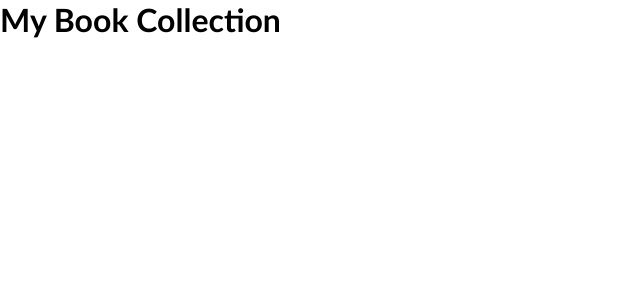
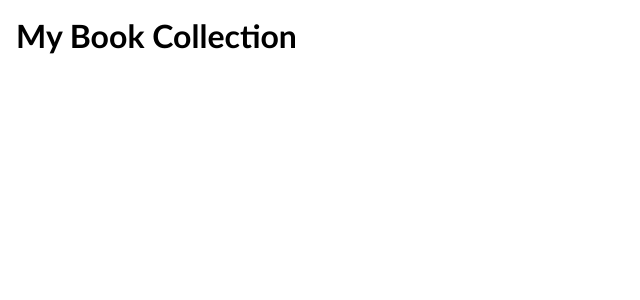
Before and after one commit to danimarce/11_client-side_final-project_frontend, a React (Vite) app: page / in a window 1280 px wide. Shown: the top 300 px of the page, without its empty margins (0-640 px from the left). Built offline with nearby package versions, Linux system fonts and the light colour scheme.

Commit message:
feat: create styles.css file and link it on index.html

```diff
--- a/index.html
+++ b/index.html
@@ -5,6 +5,7 @@
     <link rel="icon" type="image/svg+xml" href="/vite.svg" />
     <meta name="viewport" content="width=device-width, initial-scale=1.0" />
     <link rel="stylesheet" href="./src/sanitize.css">
+    <link rel="stylesheet" href="./src/styles.css">
     <title>My Book Collection</title>
   </head>
   <body>
--- /dev/null
+++ b/src/styles.css
@@ -0,0 +1,3 @@
+body {
+  padding: 1rem;
+}
```
